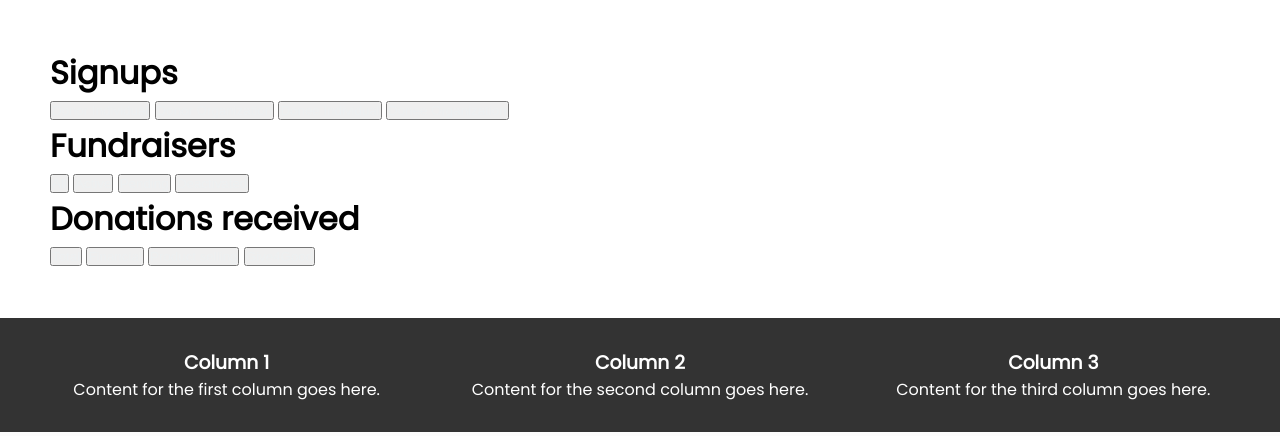
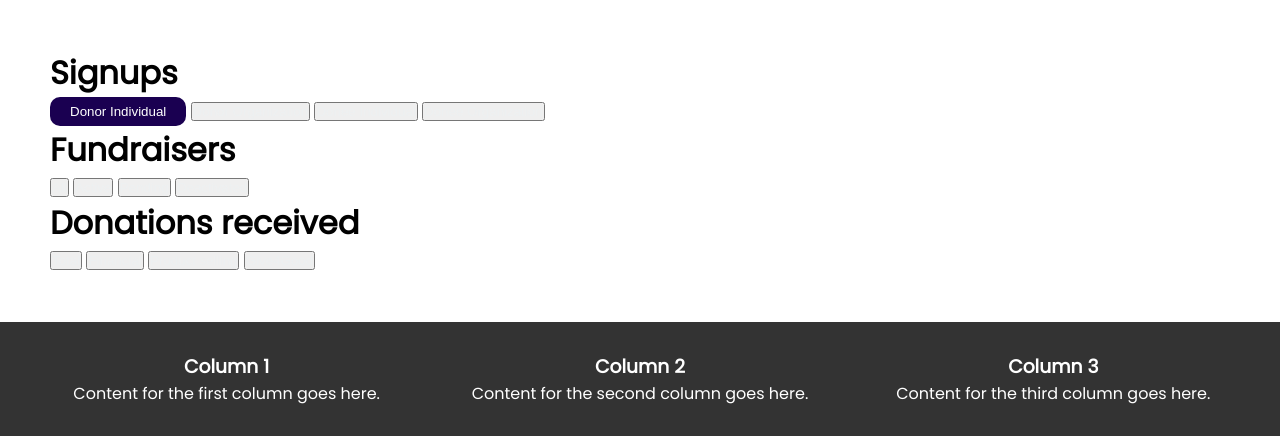
Before and after one commit to Shaliniamasha/Group42, a PHP site: page /admin-home.php in a window 1280 px wide. Shown: the part 507-943 px from the top of the page. Run offline with PHP 8.4, Linux system fonts and the light colour scheme.

Commit message:
Update admin-home.php

```diff
--- a/public/admin-home.php
+++ b/public/admin-home.php
@@ -4,7 +4,7 @@
 ?>
     <main>
         <h1>Signups</h1>
-        <a href="donor_individual.php"><button>Donor Individual</button></a>
+        <a href="donor_individual.php"><button class="blue-button">Donor Individual</button></a>
         <a href="donor_organization.php"><button>Donor Organization</button></a>
         <a href="donee_individual.php"><button>Donee Individual</button></a>
         <a href="donee_organization.php"><button>Donee Organization</button></a>
```
